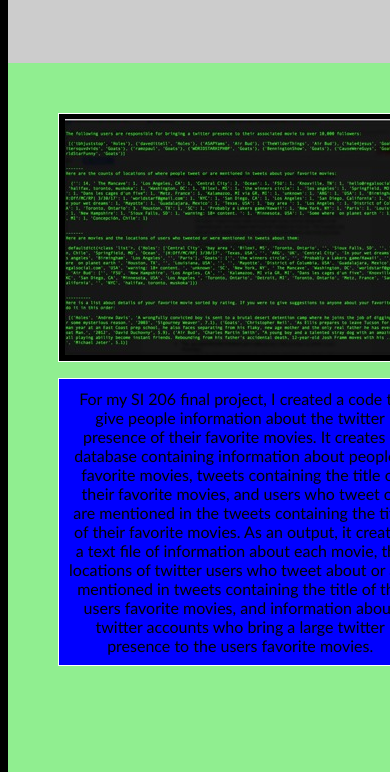
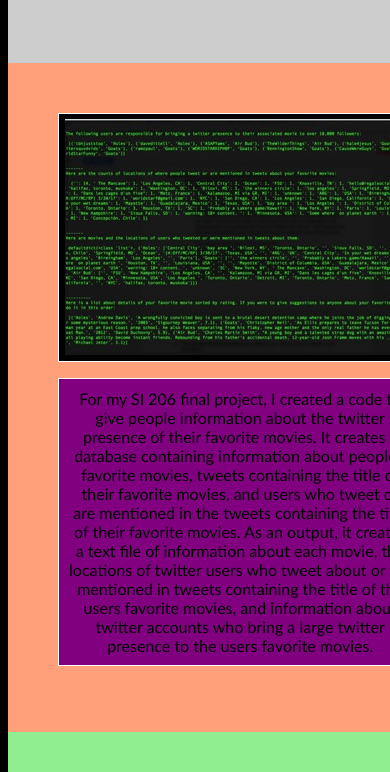
Before and after one commit to zachblitz/finalprojectsi339, a plain HTML site: page finalproject/projects.html in a window 390 px wide. Shown: the part 552-1324 px from the top of the page. Drawn offline with Linux system fonts and the light colour scheme.

Commit message:
Add files via upload

```diff
--- a/finalproject/css/style.css
+++ b/finalproject/css/style.css
@@ -413,6 +413,17 @@ a{
     display: flex;
     padding: 15px;
 }
+
+@media screen and (max-width: 400px) {
+    .si-206 {
+        background-color: lightsalmon;
+    }
+}
+@media screen and (max-width: 400px) {
+    .si-206-contents p{
+        background-color: purple;
+    }
+}
 @media screen and (max-width: 600px) {
     .si-330 {
         background-color: lightgreen;
@@ -424,13 +435,3 @@ a{
         background-color: blue;
     }
 }
-@media screen and (max-width: 400px) {
-    .si-206 {
-        background-color: lightgreen;
-    }
-}
-@media screen and (max-width: 400px) {
-    .si-206-contents p{
-        background-color: blue;
-    }
-}
```
